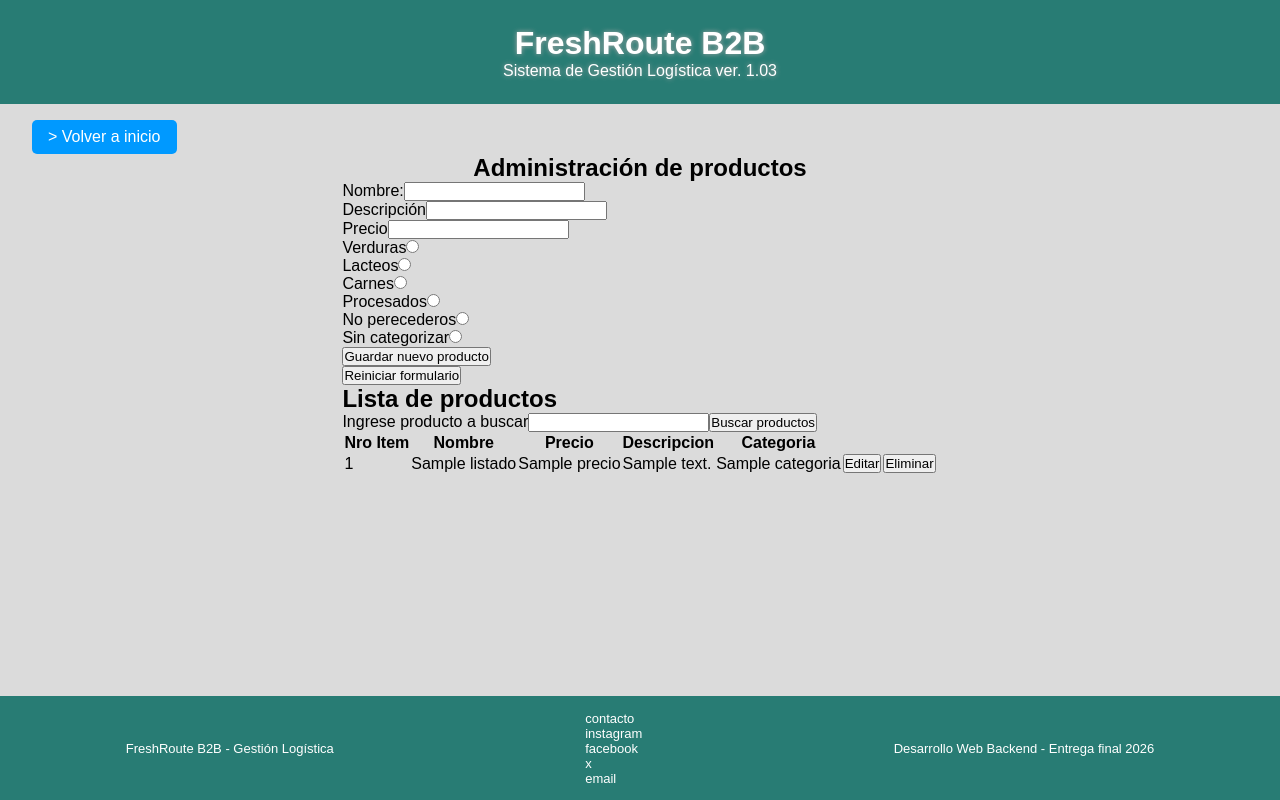
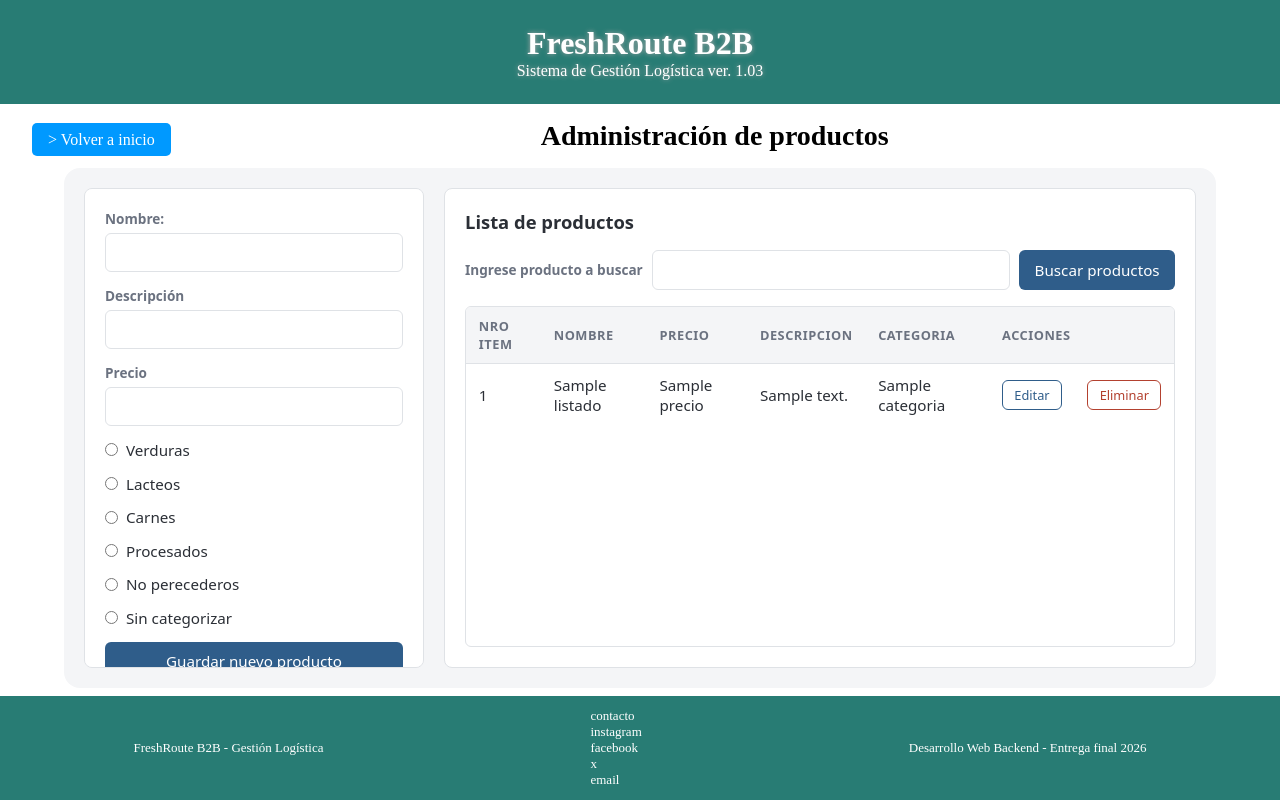
Before and after one commit to Sebastian1601/ProyectoBackEnd2026ComA, a Node server app: template views/productos.pug in a window 1280 px wide. Run offline with Node 20, Linux system fonts and the light colour scheme; the template is opened without the code that fills it: most values are stand-ins (such as "Sample title", 1, 10 or a date in 2020); some libraries are stand-ins or nearby versions.

Commit message:
ingreso de productos en curso, falta implementar boton de eliminar

```diff
--- a/config/expressApp.js
+++ b/config/expressApp.js
@@ -30,7 +30,7 @@ app.use(cookieParser());
 
 // Rutas de la API
 app.use("/apiV1", routerV1);
-app.use("/", verificarRequest, routerTemplate);
+app.use("/", routerTemplate);
 app.use("", (req, res) => {
     res.status(404).sendFile(path.join(staticRuta, "html", "notFound.html"));
 })
--- a/routes/routerProductos.js
+++ b/routes/routerProductos.js
@@ -6,6 +6,6 @@ const router = Router();
 router.get('/',pc.obtenerProductos);
 router.get('/:id',pc.obtenerUnProducto);
 router.post('/', pc.crearProducto);
-router.put('/:id', pc.actualizarProducto);//falta
+router.put('/:id', pc.actualizarProducto);
 
 export default router;
--- /dev/null
+++ b/static/css/productos.css
@@ -0,0 +1,283 @@
+/* ===== Variables: paleta corta ===== */
+:root {
+    --fondo: #f4f5f7;
+    --superficie: #ffffff;
+    --borde: #dfe2e6;
+    --texto: #2b2f36;
+    --texto-suave: #6b7280;
+    --acento: #2f5d8a;
+    --acento-hover: #244a6e;
+    --peligro: #b3412f;
+    --radio: 8px;
+}
+
+body {
+    position:relative;
+    width: inherit;
+    margin: 0 auto;
+    display: block;
+    place-content: center;
+    padding-top: 13vh;
+    padding-bottom: 13vh;
+    overflow-x: hidden;
+
+    >h2 {
+        width: 80vw;
+        display: inline-block;
+        padding: 1rem;
+        text-align: center;
+        font-size: 1.75rem;
+    }
+}
+
+/* ===== Contenedor principal: 100vh - header (10vh) - footer (10vh) ===== */
+.main-productos {
+    position:relative;
+    display: flex;
+    width: 90%;
+    height: 65vh;
+    gap: 1.25rem;
+    margin: 0 auto;
+    padding: 1.25rem;
+    box-sizing: border-box;
+    background: var(--fondo);
+    border-radius:1rem;
+    color: var(--texto);
+    font-family: system-ui, -apple-system, "Segoe UI", sans-serif;
+    font-size: 0.95rem;
+}
+
+.main-productos * {
+    box-sizing: border-box;
+}
+
+/* ===== Columna izquierda: formulario ===== */
+.ingreso-productos {
+    flex: 0 0 340px;
+    background: var(--superficie);
+    border: 1px solid var(--borde);
+    border-radius: var(--radio);
+    padding: 1.25rem;
+    overflow-y: auto;
+    /* por si la pantalla es baja */
+}
+
+#form-Ingreso-Productos {
+    display: flex;
+    flex-direction: column;
+    gap: 0.85rem;
+}
+
+.campo {
+    display: flex;
+    flex-direction: column;
+    gap: 0.3rem;
+}
+
+.campo label,
+.busqueda-listado-productos label {
+    font-weight: 600;
+    font-size: 0.85rem;
+    color: var(--texto-suave);
+}
+
+input[type="text"] {
+    padding: 0.55rem 0.7rem;
+    border: 1px solid var(--borde);
+    border-radius: 6px;
+    font: inherit;
+    color: var(--texto);
+    background: var(--superficie);
+    transition: border-color 0.15s, box-shadow 0.15s;
+}
+
+input[type="text"]:focus {
+    outline: none;
+    border-color: var(--acento);
+    box-shadow: 0 0 0 3px rgba(47, 93, 138, 0.15);
+}
+
+/* Radios */
+.campo-radio {
+    display: flex;
+    flex-direction: row-reverse;
+    /* input a la izquierda del label */
+    justify-content: flex-end;
+    align-items: center;
+    gap: 0.5rem;
+}
+
+.campo-radio label {
+    cursor: pointer;
+}
+
+.campo-radio input[type="radio"] {
+    accent-color: var(--acento);
+    cursor: pointer;
+}
+
+/* Botones */
+button {
+    font: inherit;
+    cursor: pointer;
+    border-radius: 6px;
+    padding: 0.55rem 0.9rem;
+    border: 1px solid transparent;
+    transition: background 0.15s, color 0.15s, border-color 0.15s;
+}
+
+.campo-boton button,
+.busqueda-listado-productos button {
+    width: 100%;
+    background: var(--acento);
+    color: #fff;
+}
+
+#form-Ingreso-Productos button.actualizando {
+    background:rgb(133, 186, 1);
+    color:#222;
+
+    &:hover {
+        background:rgb(160, 223, 0);
+    }
+}
+
+.campo-boton button:hover,
+.busqueda-listado-productos button:hover {
+    background: var(--acento-hover);
+}
+
+.campo-boton button[type="reset"] {
+    background: transparent;
+    color: var(--texto-suave);
+    border-color: var(--borde);
+}
+
+.campo-boton button[type="reset"]:hover {
+    background: var(--fondo);
+    color: var(--texto);
+}
+
+/* ===== Columna derecha: listado ===== */
+.listado-productos {
+    flex: 1;
+    min-width: 0;
+    /* evita que la tabla ensanche el flex */
+    min-height: 0;
+    /* necesario para que el scroll interno funcione */
+    display: flex;
+    flex-direction: column;
+    background: var(--superficie);
+    border: 1px solid var(--borde);
+    border-radius: var(--radio);
+    padding: 1.25rem;
+    gap: 1rem;
+}
+
+.header-listado-productos h2 {
+    margin: 0;
+    font-size: 1.15rem;
+    font-weight: 600;
+}
+
+/* Barra de búsqueda */
+.busqueda-listado-productos {
+    display: flex;
+    align-items: center;
+    gap: 0.6rem;
+}
+
+.busqueda-listado-productos input {
+    flex: 1;
+}
+
+.busqueda-listado-productos button {
+    width: auto;
+    white-space: nowrap;
+}
+
+/* ===== Contenedor de la tabla con scroll ===== */
+.main-listado-productos {
+    flex: 1;
+    /* ocupa todo el alto restante */
+    min-height: 0;
+    /* clave: permite que se encoja y active el scroll */
+    overflow-y: auto;
+    border: 1px solid var(--borde);
+    border-radius: 6px;
+}
+
+#tabla-productos {
+    width: 100%;
+    border-collapse: collapse;
+}
+
+#tabla-productos th,
+#tabla-productos td {
+    padding: 0.65rem 0.8rem;
+    text-align: left;
+    border-bottom: 1px solid var(--borde);
+}
+
+/* Encabezado fijo al hacer scroll */
+#tabla-productos thead th {
+    position: sticky;
+    top: 0;
+    background: var(--fondo);
+    color: var(--texto-suave);
+    font-size: 0.8rem;
+    text-transform: uppercase;
+    letter-spacing: 0.04em;
+    z-index: 1;
+}
+
+#tabla-productos tbody tr:hover {
+    background: #f9fafb;
+}
+
+#tabla-productos tbody tr:last-child td {
+    border-bottom: none;
+}
+
+/* Botones de la tabla */
+#tabla-productos button {
+    padding: 0.3rem 0.7rem;
+    font-size: 0.8rem;
+    background: transparent;
+}
+
+#tabla-productos .editar {
+    color: var(--acento);
+    border-color: var(--acento);
+}
+
+#tabla-productos .editar:hover {
+    background: var(--acento);
+    color: #fff;
+}
+
+#tabla-productos .eliminar {
+    color: var(--peligro);
+    border-color: var(--peligro);
+}
+
+#tabla-productos .eliminar:hover {
+    background: var(--peligro);
+    color: #fff;
+}
+
+/* Scrollbar discreta */
+.main-listado-productos::-webkit-scrollbar,
+.ingreso-productos::-webkit-scrollbar {
+    width: 8px;
+}
+
+.main-listado-productos::-webkit-scrollbar-thumb,
+.ingreso-productos::-webkit-scrollbar-thumb {
+    background: #c5cad1;
+    border-radius: 4px;
+}
+
+.main-listado-productos::-webkit-scrollbar-thumb:hover {
+    background: #a9afb8;
+}
--- a/views/productos.pug
+++ b/views/productos.pug
@@ -1,7 +1,7 @@
 doctype html
 html
     include ./head
-    link(rel="stylesheet" href="css/clientes.css")
+    link(rel="stylesheet" href="css/productos.css")
     script(src="js/productos.js" defer)
     body
         include ./header
@@ -42,7 +42,7 @@ html
                     .campo-boton
                         button(type="submit") Guardar nuevo producto
                     .campo-boton
-                        button(type="reset") Reiniciar formulario
+                        button(type="reset", class="btn-reset") Reiniciar formulario
 
             .listado-productos
                 .header-listado-productos
@@ -60,6 +60,7 @@ html
                                 th Precio
                                 th Descripcion
                                 th Categoria
+                                th(colspan="2") Acciones
                         tbody
                             each producto, index in listado
                                 tr
```
Also changed, not shown: controllers/productoController.js (+14 -4 lines), models/Cliente.js (+0 -9 lines), models/Producto.js (+4 -4 lines), static/js/productos.js (+30 -28 lines).
